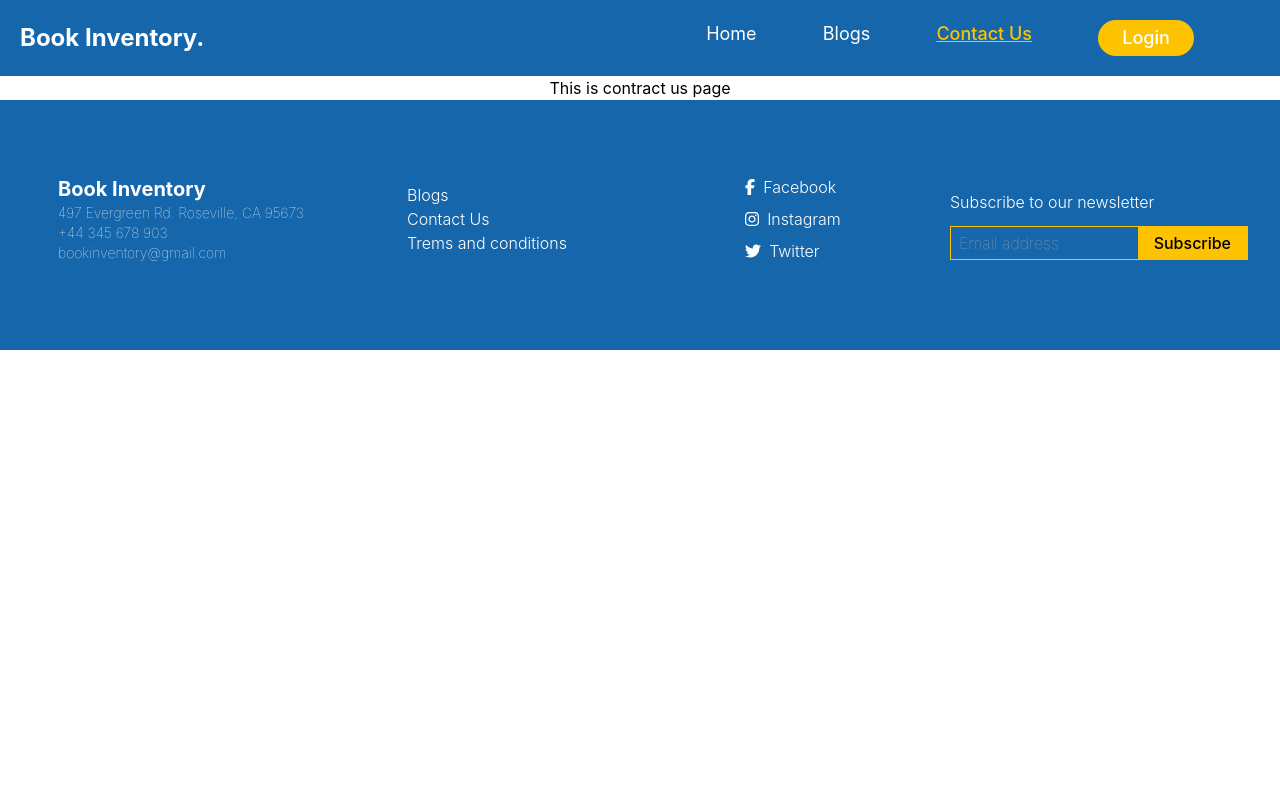
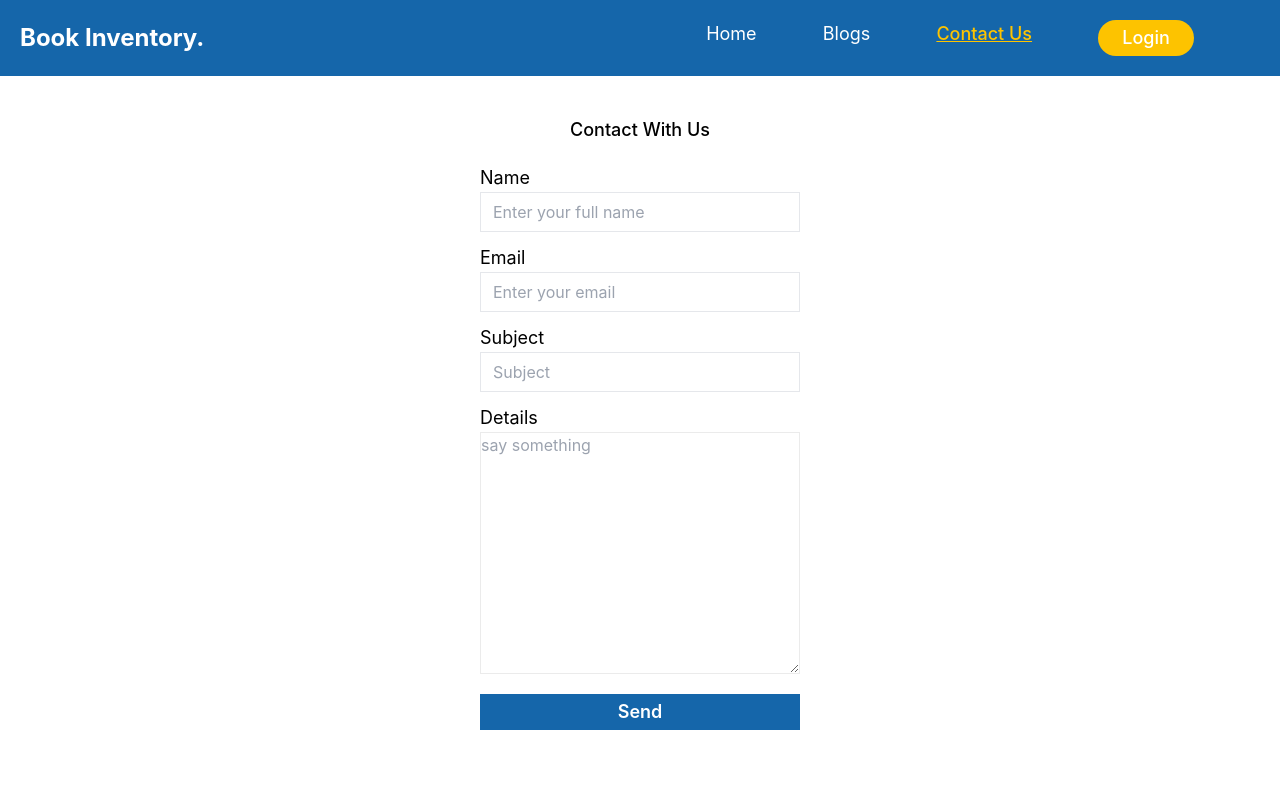
Before and after one commit to rakibul0310/book--inventory-client-side, a React (Create React App) app: page /contact in a window 1280 px wide. Shown: the top 800 px of the page. Built offline with nearby package versions, Linux system fonts and the light colour scheme; no server answers.

Commit message:
add contactUs page

```diff
--- a/src/components/ContactUs/ContactUs.js
+++ b/src/components/ContactUs/ContactUs.js
@@ -1,9 +1,29 @@
 import React from 'react';
+import { toast, ToastContainer } from 'react-toastify';
+import 'react-toastify/dist/ReactToastify.css';
 
 const ContactUs = () => {
+
+    const handleContact = (e) => {
+        e.preventDefault();
+        toast("Successfully Sent!");
+        e.target.reset();
+    }
     return (
-        <div>
-            <h1>This is contract us page</h1>
+        <div className='flex flex-col justify-center items-center mt-10 mb-14'>
+            <h2 className='text-lg font-medium'>Contact With Us</h2>
+            <form onSubmit={handleContact} className='flex flex-col w-3/4 md:w-1/4'>
+                <label className='text-lg mt-5 text-left' htmlFor="name">Name</label>
+                <input className='h-10 pl-3 outline-[#1566AA] border-[1px] border-gray-200' type="text" name="name" id="name" placeholder='Enter your full name' required />
+                <label className='text-lg mt-3 text-left' htmlFor="email">Email</label>
+                <input className='h-10 pl-3 outline-[#1566AA] border-[1px] border-gray-200' type="email" name="email" id="email" placeholder='Enter your email' required />
+                <label className='text-lg mt-3 text-left' htmlFor="subject">Subject</label>
+                <input className='h-10 pl-3 outline-[#1566AA] border-[1px] border-gray-200' type="text" name="subject" id="subject" placeholder='Subject' required />
+                <label className='text-lg mt-3 text-left' htmlFor="details">Details</label>
+                <textarea className='outline-[#1566AA] border-[1px] border-[#EBEBEB]' name="details" id="details" cols="30" rows="10" placeholder='say something' required></textarea>
+                <input className='my-5 px-6 py-1 bg-[#1566AA] text-white text-lg font-semibold cursor-pointer' type="submit" value="Send" />
+            </form>
+            <ToastContainer />
         </div>
     );
 };
--- a/src/components/RequireAuth/RequireAuth.js
+++ b/src/components/RequireAuth/RequireAuth.js
@@ -2,6 +2,7 @@ import React from 'react';
 import { useAuthState, useSendEmailVerification } from 'react-firebase-hooks/auth';
 import { Navigate, useLocation } from 'react-router-dom';
 import { toast, ToastContainer } from 'react-toastify';
+import 'react-toastify/dist/ReactToastify.css';
 import auth from '../../../firebase.init';
 
 import spinner from '../../images/spinner.gif';
--- a/src/components/ResetPassword/ResetPassword.js
+++ b/src/components/ResetPassword/ResetPassword.js
@@ -1,6 +1,7 @@
 import React, { useState } from 'react';
 import { useSendPasswordResetEmail } from 'react-firebase-hooks/auth';
 import { toast, ToastContainer } from 'react-toastify';
+import 'react-toastify/dist/ReactToastify.css';
 import auth from '../../firebase.init';
 
 const ResetPassword = () => {
@@ -35,7 +36,7 @@ const ResetPassword = () => {
         <div className='min-h-screen flex flex-col justify-center items-center'>
             <h2 className='text-lg font-medium'>Reset Your Password</h2>
             <div className='flex flex-col w-3/4 md:w-1/4'>
-                <label className='text-lg mt-5' htmlFor="email">Email</label>
+                <label className='text-lg mt-5 text-left' htmlFor="email">Email</label>
                 <input onBlur={handleEmail} className='h-10 pl-3 outline-[#1566AA] border-[1px] border-gray-200' type="email" name="email" id="email" placeholder='Enter your email' required />
                 <button onClick={handleReset} className='my-5 px-6 py-1 bg-[#1566AA] text-white text-lg font-semibold cursor-pointer'>Reset</button>
             </div>
```
